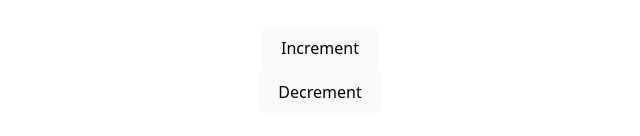
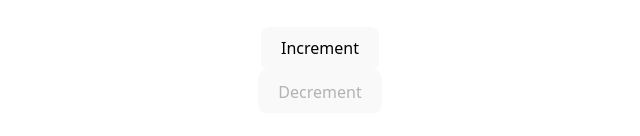
Before and after one commit to ShraddhaMulekar/practice, a React (Vite) app in the folder 2/react-day1/: page /counter in a window 1280 px wide. Shown: the part 442-578 px from the top of the page, without its empty margins (320-960 px from the left). Built offline with nearby package versions, Linux system fonts and the light colour scheme.

Commit message:
disable function logic

```diff
--- a/2/react-day1/src/components/Button.jsx
+++ b/2/react-day1/src/components/Button.jsx
@@ -1,9 +1,9 @@
 import React from 'react'
 
-const Button = ({text, onClick}) => {
+const Button = ({text, onClick, disabled}) => {
   return (
     <div>
-        <button onClick={onClick}>{text}</button>
+        <button onClick={onClick} disabled={disabled}>{text}</button>
     </div>
   )
 }
--- a/2/react-day1/src/components/Couter.jsx
+++ b/2/react-day1/src/components/Couter.jsx
@@ -20,7 +20,7 @@ const Couter = () => {
             <button text="Decrement" onClick={handleDec}>-</button> */}
 
             <Button text="Increment" onClick={handleInc} />
-            <Button text="Decrement" onClick={handleDec} />
+            <Button text="Decrement" onClick={handleDec} disabled={count===0} />
 
         </div>
 
```
